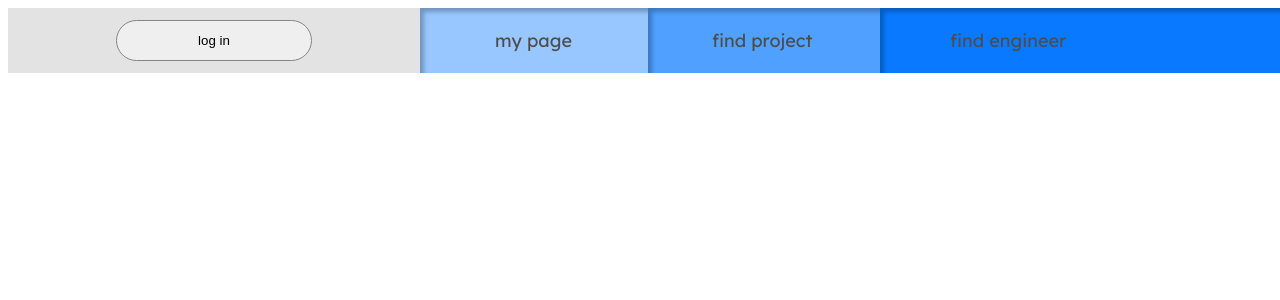
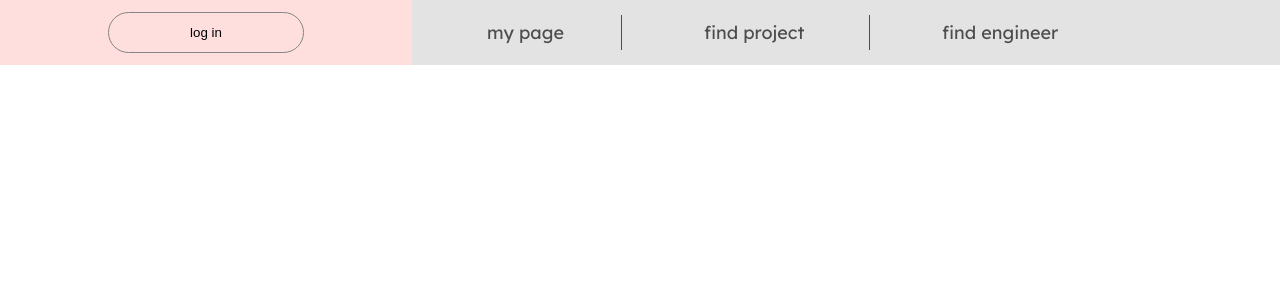
Before and after one commit to RetepMil/dev_PM_connection_service, a React (Create React App) app: page /#/FindEngineer in a window 1280 px wide. Shown: the top 300 px of the page. Built offline with nearby package versions, Linux system fonts and the light colour scheme.

Commit message:
update: navigation component style

```diff
--- a/public/index.html
+++ b/public/index.html
@@ -26,6 +26,13 @@
       Learn how to configure a non-root public URL by running `npm run build`.
     -->
     <title>React App</title>
+    <style>
+      body {
+        margin: 0px;
+        padding: 0px;
+        border: 0px;
+      }
+    </style>
   </head>
   <body>
     <noscript>You need to enable JavaScript to run this app.</noscript>
--- a/src/components/Navigation.js
+++ b/src/components/Navigation.js
@@ -16,9 +16,11 @@ const Navigation = () => {
       <div className={styles.navigation_my_page_btn}>
         <span className={styles.my_page}>my page</span>
       </div>
+      <div className={styles.divider1}></div>
       <div className={styles.navigation_find_project_btn}>
         <span className={styles.find_project}>find project</span>
       </div>
+      <div className={styles.divider2}></div>
       <div className={styles.navigation_find_engineer_btn}>
         <span className={styles.find_engineer}>find engineer</span>
       </div>
--- a/src/css/Navigation.module.css
+++ b/src/css/Navigation.module.css
@@ -1,4 +1,6 @@
 .navigation_container {
+  position: absolute;
+
   width: 1920px;
   height: 65px;
   box-sizing: border-box;
@@ -24,7 +26,7 @@
   left: 0px;
   top: 0px;
 
-  background: #e3e3e3;
+  background: #ffdede;
 }
 
 .login_btn {
@@ -35,6 +37,7 @@
   left: calc(50% - 196px / 2);
   top: 12px;
 
+  background: #ffdede;
   border: 1px solid #858585;
   box-sizing: border-box;
   border-radius: 50px;
@@ -53,8 +56,7 @@
   left: 412px;
   top: 0px;
 
-  background: #98c7ff;
-  box-shadow: inset 4px 4px 4px rgba(0, 0, 0, 0.25);
+  background: #e3e3e3;
 }
 
 .navigation_find_project_btn {
@@ -66,8 +68,7 @@
   left: 640px;
   top: 0px;
 
-  background: #4fa0ff;
-  box-shadow: inset 4px 4px 4px rgba(0, 0, 0, 0.25);
+  background: #e3e3e3;
 }
 
 .navigation_find_engineer_btn {
@@ -79,8 +80,29 @@
   left: 872px;
   top: 0px;
 
-  background: #097aff;
-  box-shadow: inset 4px 4px 4px rgba(0, 0, 0, 0.25);
+  background: #e3e3e3;
+}
+
+.divider1 {
+  position: absolute;
+  height: 35px;
+  left: 621px;
+  top: 15px;
+
+  border-left: 1px solid #4d4d4d;
+
+  z-index: 10;
+}
+
+.divider2 {
+  position: absolute;
+  height: 35px;
+  left: 869px;
+  top: 15px;
+
+  border-left: 1px solid #4d4d4d;
+
+  z-index: 10;
 }
 
 span.my_page {
@@ -113,3 +135,9 @@ span.find_engineer {
 span:hover {
   cursor: pointer;
 }
+
+.divider#divider1 {
+}
+
+.divider#divider2 {
+}
```
